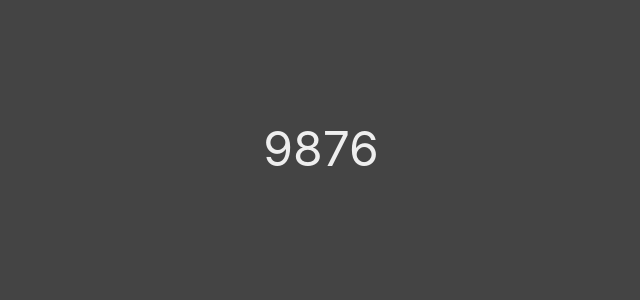
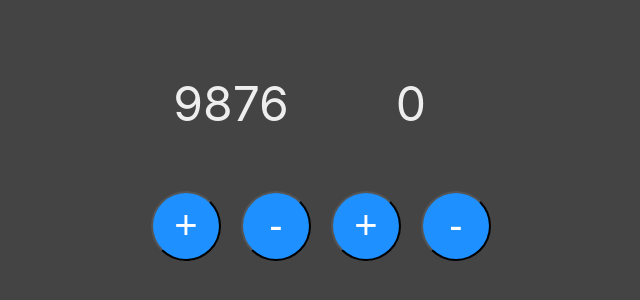
Before and after one commit to gpmendes7/entendendotypescript2, a React (Create React App) app: page / in a window 1280 px wide. Shown: the part 252-552 px from the top of the page, without its empty margins (319-959 px from the left). Built offline with nearby package versions, Linux system fonts and the light colour scheme.

Commit message:
170. Componente de Classe: Aplicando Tipos #02

```diff
--- a/src/App.js
+++ b/src/App.js
@@ -5,6 +5,7 @@
   return (
     <div className="App">
       <Contador valorInicial={9876} />
+      <Contador />
     </div>
   );
 }
--- a/src/componentes/Contador.tsx
+++ b/src/componentes/Contador.tsx
@@ -12,9 +12,19 @@
 export default class Contador extends Component<IContadorProps, IContadorState> {
   public state = { valor: this.props.valorInicial || 0 }
 
+  private setValor = (delta: number) => {
+    this.setState({
+      valor: this.state.valor + delta
+    })
+  }
+
   render() {
     return (
-      <ContadorValor contador={this.state.valor} />
+      <div>
+        <ContadorValor contador={this.state.valor} />
+        <button onClick={() => this.setValor(10)}>+</button>
+        <button onClick={() => this.setValor(-10)}>-</button>
+      </div>
      )
   }
 }
--- a/src/index.css
+++ b/src/index.css
@@ -11,3 +11,14 @@
   font-family: source-code-pro, Menlo, Monaco, Consolas, 'Courier New',
     monospace;
 }
+
+button {
+  font-size: 2.5rem;
+  color: white;
+  background-color: #1e90ff;
+  height: 70px;
+  width: 70px;
+  margin: 10px;
+  border-radius: 35px;
+  outline: none;
+}
```
